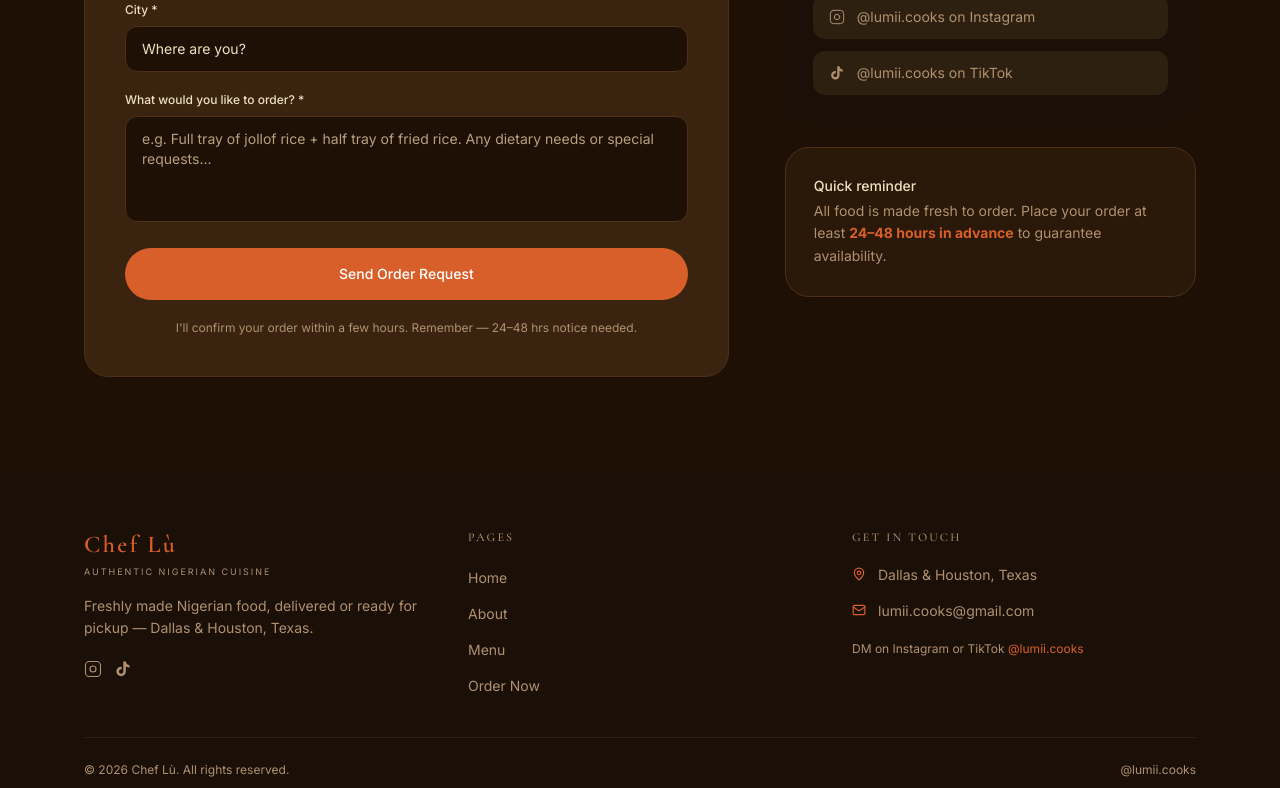
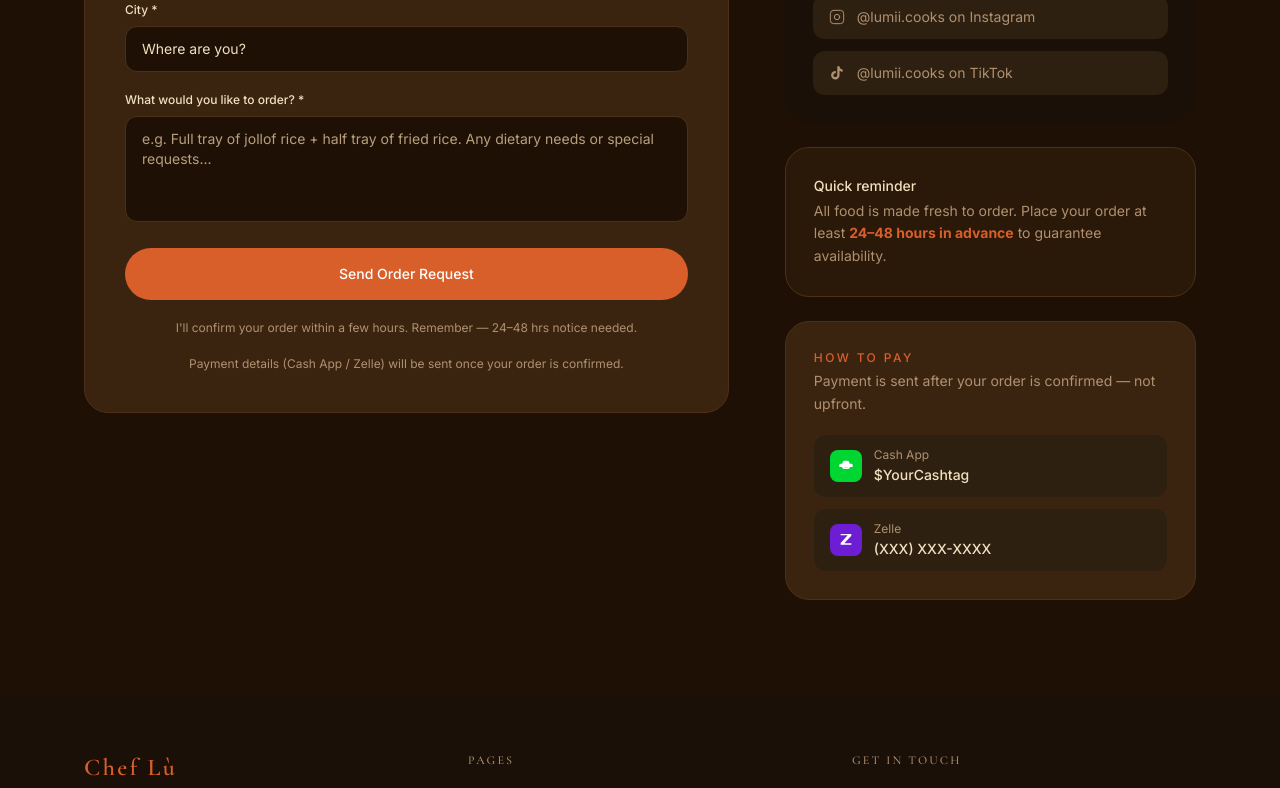
Before and after one commit to TamiDeji04/Chef-Lumi, a Next.js app: page /order in a window 1280 px wide. Shown: the part 637-1425 px from the top of the page. Built offline with nearby package versions, Linux system fonts and the light colour scheme.

Commit message:
Add Cash App and Zelle payment info to order page
Co-authored-by: Cursor <cursoragent@cursor.com>

```diff
--- a/app/order/page.tsx
+++ b/app/order/page.tsx
@@ -149,6 +149,9 @@ export default function OrderPage() {
               <p className="text-xs text-[#B09070] text-center">
                 I&apos;ll confirm your order within a few hours. Remember — 24–48 hrs notice needed.
               </p>
+              <p className="text-xs text-[#B09070] text-center">
+                Payment details (Cash App / Zelle) will be sent once your order is confirmed.
+              </p>
             </form>
           </div>
         </ScrollReveal>
@@ -231,6 +234,45 @@ export default function OrderPage() {
               </p>
             </div>
           </ScrollReveal>
+
+          <ScrollReveal delay={400}>
+            <div className="bg-[#3A2410] rounded-3xl border border-[#4E3018] p-7">
+              <p className="text-xs font-medium tracking-[0.2em] uppercase text-[#D95F2A] mb-1">
+                How to Pay
+              </p>
+              <p className="text-sm text-[#B09070] mb-5 leading-relaxed">
+                Payment is sent after your order is confirmed — not upfront.
+              </p>
+
+              <div className="space-y-3">
+                {/* Cash App */}
+                <div className="flex items-center gap-3 bg-[#2D2010] rounded-xl px-4 py-3">
+                  <div className="w-8 h-8 rounded-lg flex items-center justify-center shrink-0" style={{ backgroundColor: "#00D632" }}>
+                    <svg width="16" height="16" viewBox="0 0 24 24" fill="white">
+                      <path d="M15.42 13.1c-.19.55-.72.9-1.3.9H9.88c-.58 0-1.11-.35-1.3-.9l-.38-1.1H5.5l.9 2.6c.38 1.1 1.43 1.8 2.6 1.8h6c1.17 0 2.22-.7 2.6-1.8l.9-2.6h-2.7l-.38 1.1zM20 8.5h-2.34l-.9-2.6C16.38 4.8 15.33 4.1 14.16 4.1h-4.32c-1.17 0-2.22.7-2.6 1.8L6.34 8.5H4a2 2 0 0 0-2 2v3h20v-3a2 2 0 0 0-2-2zm-5.84-1.4c.19-.55.72-.9 1.3-.9H10.54c-.58 0-1.11.35-1.3.9L8.86 8.5h6.68l-.38-1.4z" />
+                    </svg>
+                  </div>
+                  <div>
+                    <p className="text-xs text-[#B09070] mb-0.5">Cash App</p>
+                    <p className="text-sm font-medium text-[#F0E0C0]">$YourCashtag</p>
+                  </div>
+                </div>
+
+                {/* Zelle */}
+                <div className="flex items-center gap-3 bg-[#2D2010] rounded-xl px-4 py-3">
+                  <div className="w-8 h-8 rounded-lg flex items-center justify-center shrink-0" style={{ backgroundColor: "#6D1ED4" }}>
+                    <svg width="16" height="16" viewBox="0 0 24 24" fill="white">
+                      <path d="M4 5h10.5L4 16.5V19h16v-2H9.5L20 5.5V3H4v2z" />
+                    </svg>
+                  </div>
+                  <div>
+                    <p className="text-xs text-[#B09070] mb-0.5">Zelle</p>
+                    <p className="text-sm font-medium text-[#F0E0C0]">(XXX) XXX-XXXX</p>
+                  </div>
+                </div>
+              </div>
+            </div>
+          </ScrollReveal>
         </div>
       </section>
     </>
```
